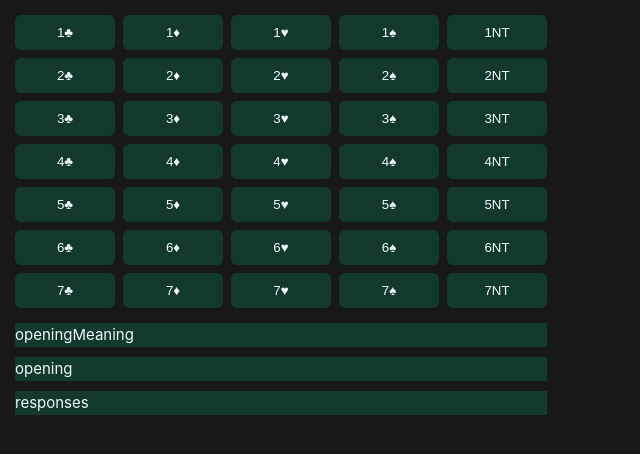
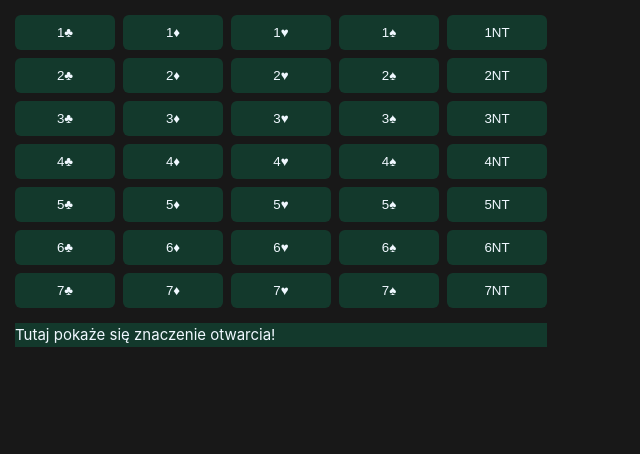
Before and after one commit to Dexaas/BridgeSystem, a Vue app: page / in a window 1280 px wide. Shown: the top 454 px of the page, without its empty margins (0-640 px from the left). Built offline with nearby package versions, Linux system fonts and the light colour scheme.

Commit message:
working responses and clicking fixed

```diff
--- a/src/components/ButtonCompiler.vue
+++ b/src/components/ButtonCompiler.vue
@@ -4,13 +4,15 @@
       <tbody>
         <tr v-for="(group, index) in openingGroups" :key="index">
           <td v-for="(opening, openingIndex) in group.openings" :key="openingIndex">
-            <button class="button1" @click="  setName(opening.name)" @mouseover="cmeaning=opening.name + ' - ' + opening.meaning" @mouseleave="this.cmeaning='openingMeaning'">{{ opening.name }}</button>
+            <button class="button1" @click="  setName(opening.name, opening.meaning)" @mouseover="hoverName(opening.name, opening.meaning)">{{ opening.name }}</button>
           </td>
         </tr>
       </tbody>
     </table>
   </div>
-  <div class="tlab">{{ cmeaning }}</div>
+  <div v-if="meaningHover" class="tlab">{{ currentHoverMeaning }}</div>
+  <div v-if="meaningClick" class="tlab">{{ currentClickedMeaning }}</div>
+
 </template>
 
 <script>
@@ -19,8 +21,11 @@ import openings from '../../openings.json'
 export default {
     data() {
         return {
-            clicked: " ",
-            cmeaning: "openingMeaning",
+            meaningHover: true,
+            meaningClick: false,
+            clicked: "",
+            currentClickedMeaning: 'ClickedMeaning',
+            currentHoverMeaning: "Tutaj pokaże się znaczenie otwarcia!",
             openings: openings.openings
         };
     },
@@ -41,8 +46,15 @@ export default {
         }
     },
     methods: {
-        setName(name) {
-            this.clicked = name;
+        hoverName(name, meaning){
+          this.clicked = name
+          this.currentHoverMeaning=name + ' ' + meaning
+
+        },
+        setName(name, meaning) {
+            this.meaningHover=false
+            this.meaningClick=true
+            this.currentClickedMeaning=name + ' - ' + meaning
             this.$emit("benz", this.clicked);
         },
     },
--- a/src/components/MeaningCompiler.vue
+++ b/src/components/MeaningCompiler.vue
@@ -1,7 +1,15 @@
 <template>
     <ButtonCompiler @benz="getClick"/>
-    <div class="tlab">{{ this.clickedName }}</div>
-    <div class="tlab">{{ this.cmeaning }}</div>
+    <table class="meaningLabel" >
+      <tbody>
+        <tr v-if="this.clickedName != ''">
+          Odpowiedzi do {{ this.clickedName }}
+        </tr>
+        <tr v-for="(answer, index) in answers" :key="index">
+          <div>{{answer.name + ' - ' + answer.meaning}}</div>
+        </tr>
+      </tbody>
+    </table>
   </template>
 
   <script>
@@ -14,24 +22,31 @@
     },
     data() {
       return {
-        cmeaning: 'responses',
-        clickedName: 'opening',
+        answers: [],
+        clickedName: '',
         openings: openings.openings
       }
     },
     updated() {
-    const response = this.openings.find(opening => opening.name === this.clickedName).responses.find(response => response.name === "2♣");
-    console.log(response.meaning);
-    this.cmeaning=response.name + "  " + response.meaning
+    this.answers= this.openings.find(opening => opening.name === this.clickedName).responses
+    console.log(this.answers)
     },
     methods: {
     getClick(value) {
       this.clickedName = value
-      console.log(this.clickedName)
    }
   }
   }
   </script>
   <style>
-
+.meaningLabel {
+  color: aliceblue;
+  background-color: hsla(160, 100%, 37%, 0.2);
+  border: 5px;
+  border-color: hsla(0, 0%, 0%, 0.2);
+  margin-top: 10px;
+  margin-left: 15px;
+  height: auto;
+  width: 40%;
+}
   </style>
```
